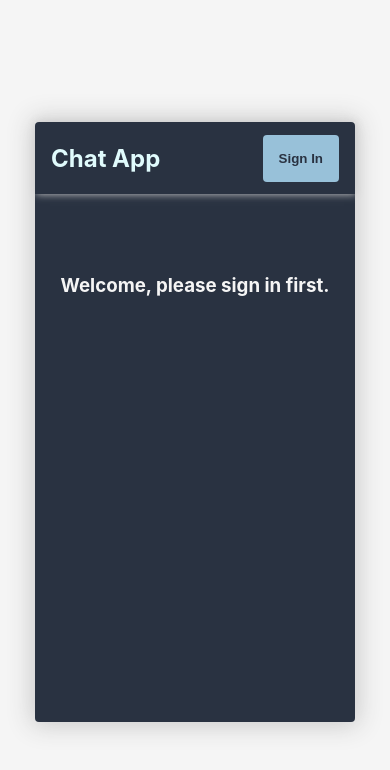
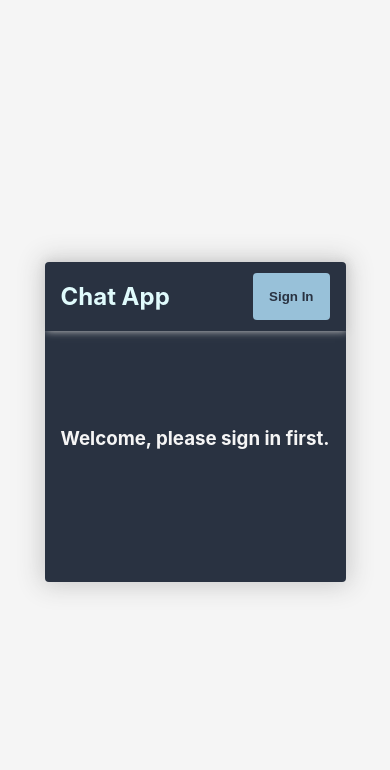
Before and after one commit to ilham-nasution/chat-app, a React (Create React App) app: page / in a window 390 px wide. Shown: the top 770 px of the page. Built offline with nearby package versions, Linux system fonts and the light colour scheme; no server answers; the HTML template or start-up script is replaced by a standard one.

Commit message:
fix some ui in mobile browser

```diff
--- a/src/App.css
+++ b/src/App.css
@@ -9,15 +9,16 @@
   background-color: #293241;
   border-radius: 4px;
   box-shadow: 0px 0px 24px 4px rgba(204, 204, 204, 1);
-  max-width: 500px;
-  min-width: 320px;
-  height: 600px;
+  max-width: calc(8px * 45);
+  min-width: calc(8px * 20);
+  min-height: calc(8px * 40);
 }
 
 .content h3 {
   color: whitesmoke;
   text-align: center;
   margin-top: 80px;
+  padding: 16px;
 }
 
 header {
@@ -46,8 +47,8 @@ section {
 }
 
 main {
-  padding: 0 16px;
-  height: 85%;
+  padding: 0 32px;
+  height: calc(8px * 40);
   overflow-y: auto;
   scroll-behavior: smooth;
 }
@@ -96,7 +97,7 @@ main::-webkit-scrollbar {
 
 .form-send {
   display: flex;
-  padding: 16px;
+  padding: 16px 32px;
 }
 
 .form-send input {
@@ -124,3 +125,25 @@ main::-webkit-scrollbar {
   border-radius: 0 4px 4px 0;
   font-weight: 700;
 }
+
+@media only screen and (max-width: 320px) {
+  .content {
+    width: calc(8px * 33);
+  }
+
+  .form-send input {
+    padding: 8px;
+  }
+
+  .button-send {
+    padding: 8px;
+  }
+
+  .button-send-disabled {
+    padding: 8px;
+  }
+
+  .button-auth {
+    padding: 8px;
+  }
+}
```
